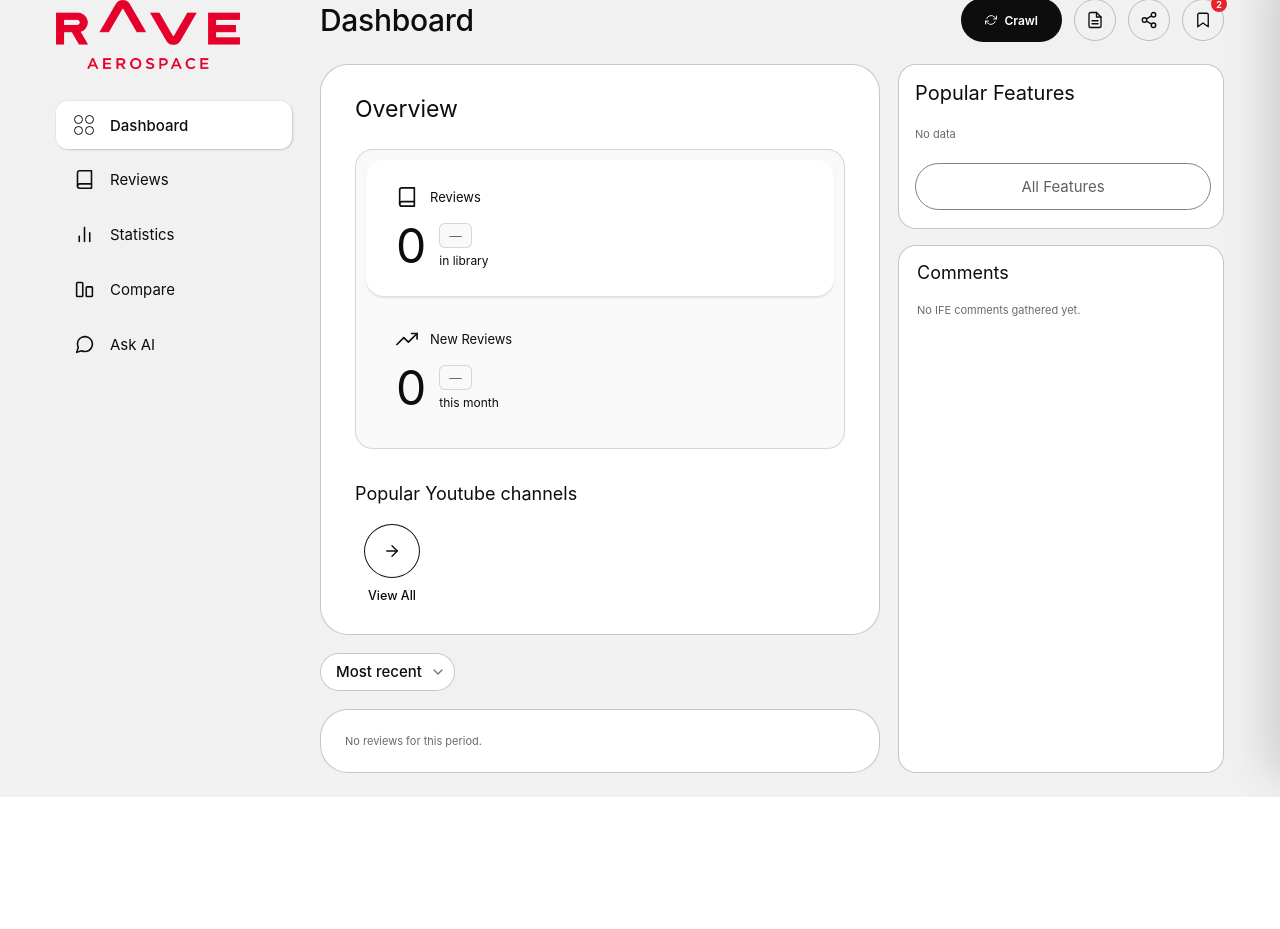
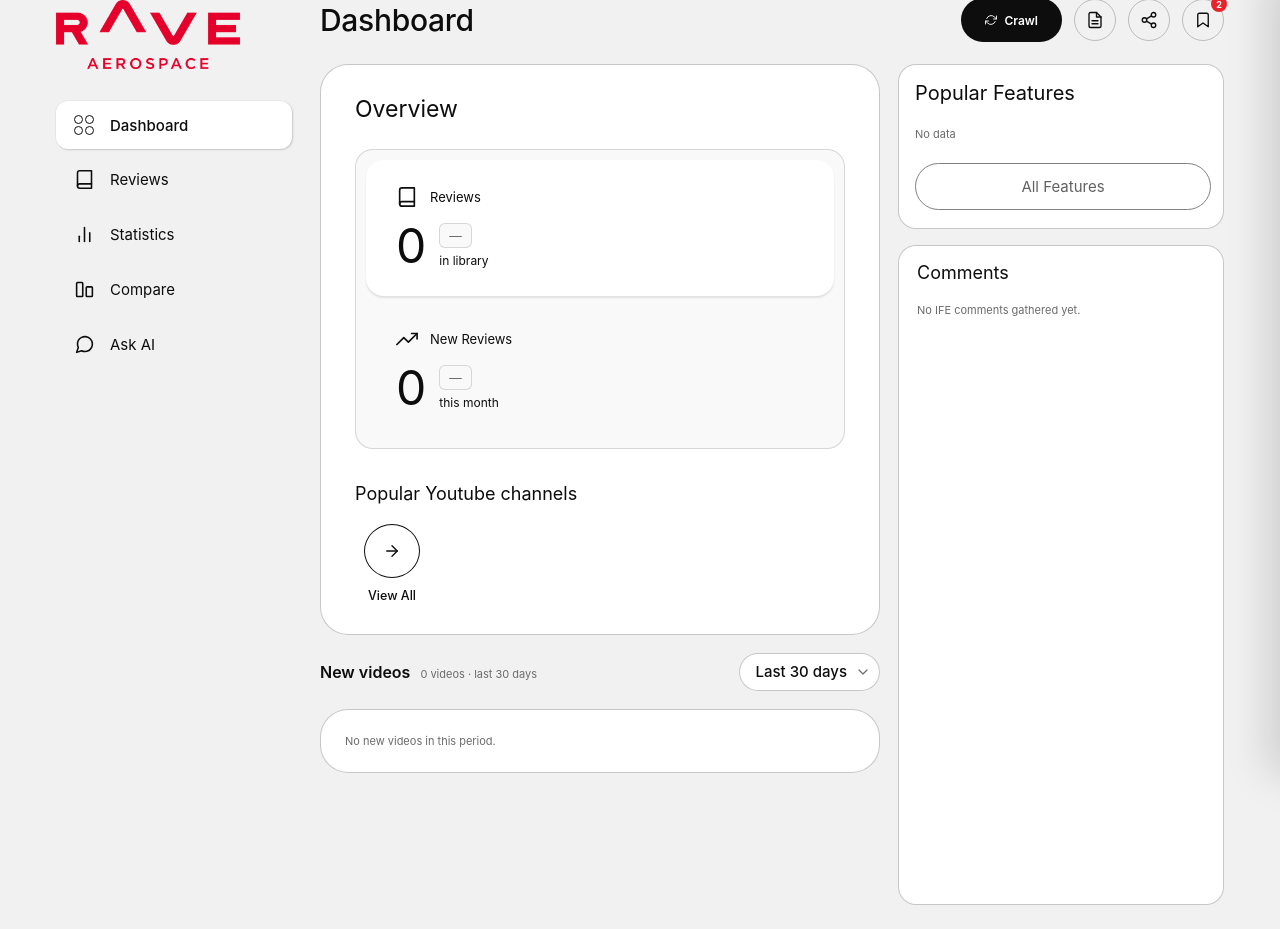
Before and after one commit to eviebngo/IFE-Review-Crawler, a Flask app: page / in a window 1280 px wide. Shown: the part 26-955 px from the top of the page. Before the commit the page ends 823 px from the top, so only its background shows below. Run offline with Flask 3, Linux system fonts and the light colour scheme; data that the repository does not hold is empty; parts of the project's set-up code (start-up, migrations or seed data) failed here and were passed over; some libraries are stand-ins or nearby versions.

Commit message:
feat: New videos feed with selectable timeframes on the Dashboard
Replaces the top-5 sort list with all videos published in a chosen window
(7/14/30/90/180/365 days), newest first, scrollable. Slim rows from the new
/api/recent endpoint; the modal fetches the full record on click.

```diff
--- a/app.py
+++ b/app.py
@@ -6,7 +6,7 @@ import re
 import socket
 import threading
 import time
-from datetime import datetime
+from datetime import datetime, timedelta
 from pathlib import Path
 from flask import Flask, render_template, request, jsonify, Response
 
@@ -151,6 +151,41 @@ def get_ife_reviews():
         })
     except Exception as e:
         return jsonify({"error": str(e)}), 500
+
+
+@app.route("/api/recent")
+def recent_reviews():
+    """Every review published within the last N days, newest first.
+    Slim rows (no captions/transcripts) so long windows stay light; the modal
+    fetches the full record via /api/review on click."""
+    try:
+        days = max(1, min(int(request.args.get("days", 30)), 3650))
+        data_manager.reload_from_disk()
+        cutoff = datetime.now() - timedelta(days=days)
+        rows = []
+        for r in data_manager.data.get("reviews", []):
+            pa = r.get("published_at") or ""
+            try:
+                dt = datetime.fromisoformat(pa.replace("Z", "+00:00")).replace(tzinfo=None)
+            except ValueError:
+                continue
+            if dt < cutoff:
+                continue
+            rows.append({
+                "url": r.get("url"), "title": r.get("title"), "year": r.get("year"),
+                "published_at": pa, "channel_title": r.get("channel_title"),
+                "source_name": r.get("source_name"), "media_type": r.get("media_type"),
+                "view_count": r.get("view_count"), "like_count": r.get("like_count"),
+                "ife_system": r.get("ife_system"),
+                "airlines_mentioned": (r.get("airlines_mentioned") or [])[:1],
+                "transcript_available": r.get("transcript_available"),
+                "transcript_excerpt": (r.get("transcript_excerpt") or "")[:160],
+                "chapters": [{"ife": True}] if any(c.get("ife") for c in (r.get("chapters") or [])) else [],
+            })
+        rows.sort(key=lambda x: x["published_at"], reverse=True)
+        return jsonify({"status": "success", "days": days, "total": len(rows), "rows": rows})
+    except Exception as e:
+        return jsonify({"status": "error", "error": str(e)}), 500
 
 
 @app.route("/api/review")
--- a/templates/index.html
+++ b/templates/index.html
@@ -154,6 +154,9 @@ svg{display:block}
 .afl-clr{font-size:13px;color:var(--gray);background:none;border:none;cursor:pointer;text-decoration:underline;margin-left:4px}
 .afl-clr:hover{color:var(--red)}
 @media(max-width:640px){.rthumb{width:120px;height:68px}.rtags{max-width:40%}}
+
+/* new videos feed: show the whole timeframe, scrolling within the card */
+#recent{max-height:66vh;overflow-y:auto;overscroll-behavior:contain}
 
 /* popular features */
 .pf{padding:16px 12px 18px 16px}
@@ -472,17 +475,11 @@ const FEAT_LABELS={entertainment_system:'IFE System',connectivity:'In-flight WiF
 const FEAT_IC={entertainment_system:'tv',connectivity:'wifi',wifi:'wifi','4k_display':'tv',bluetooth_audio:'bt',content:'play',quality:'tv',seat:'tv',usb_power:'tv',watch_party:'users',seat_chat:'chat',search:'search',tail_camera:'cam',moving_map:'globe'};
 
 let TAB='Dashboard';
-const S={reviews:[],summary:{},page:1,totalPages:1,total:0,perPage:50,agg:null,channels:null,comments:null,notes:{},filterOpts:null,filters:{},searchQ:'',channelFilter:'',channelLabel:'',recentSort:'recent',cmpA:'',cmpB:'',mRows:[],mIdx:-1};
-const SORT_OPTS=[['recent','Most recent'],['popular','Most popular'],['liked','Most liked'],['notes','Most notes']];
-function pubTs(r){if(r.published_at){const t=Date.parse(r.published_at);if(!isNaN(t))return t;}return (r.year||0)*1e10;}
-function noteCt(r){return (S.notes&&S.notes[r.url]&&S.notes[r.url].length)||0;}
-const RECENT_SORTS={
-  recent:(a,b)=>pubTs(b)-pubTs(a),
-  popular:(a,b)=>(b.view_count||0)-(a.view_count||0),
-  liked:(a,b)=>(b.like_count||0)-(a.like_count||0),
-  notes:(a,b)=>noteCt(b)-noteCt(a),
-};
-function curSortLbl(){var o=SORT_OPTS.find(function(x){return x[0]===S.recentSort;});return o?o[1]:SORT_OPTS[0][1];}
+const S={reviews:[],summary:{},page:1,totalPages:1,total:0,perPage:50,agg:null,channels:null,comments:null,notes:{},filterOpts:null,filters:{},searchQ:'',channelFilter:'',channelLabel:'',recentDays:'30',cmpA:'',cmpB:'',mRows:[],mIdx:-1};
+// Timeframes for the "New videos" feed — marketing checks in periodically and
+// wants everything published since their last visit, not a top-5.
+const TF_OPTS=[['7','Last 7 days'],['14','Last 14 days'],['30','Last 30 days'],['90','Last 3 months'],['180','Last 6 months'],['365','Last 12 months']];
+function curTfLbl(){var o=TF_OPTS.find(function(x){return x[0]===S.recentDays;});return o?o[1]:'Last 30 days';}
 const FACETS=[['airlines','Airline'],['ife_systems','System'],['ife_features','Feature'],['media_types','Type'],['years','Year'],['source_tiers','Source'],['transcript','Transcript'],['chapters','Chapters']];
 FACETS.forEach(([k])=>S.filters[k]=new Set());
 function facetLabel(k,v){return k==='ife_features'?(FEAT_LABELS[v]||v):(k==='airlines'?cap(String(v)):String(v));}
@@ -658,10 +655,13 @@ async function renderDashboard(){
       '<div class="ov-sub">Popular Youtube channels</div>'+
       '<div class="chans" id="chans"></div>'+
     '</div>'+
-    '<div class="sec-h"><div class="sortdd" id="sortDD">'+
-      '<button class="sortdd-b" id="sortBtn"><span class="lbl">'+curSortLbl()+'</span>'+ic('chevD',16)+'</button>'+
-      '<div class="sortdd-p hide" id="sortPanel">'+SORT_OPTS.map(function(o){return '<button class="sortdd-o'+(o[0]===S.recentSort?' on':'')+'" data-v="'+o[0]+'"><span>'+o[1]+'</span>'+ic('check',15)+'</button>';}).join('')+'</div>'+
-    '</div></div>'+
+    '<div class="sec-h" style="display:flex;justify-content:space-between;align-items:center;gap:12px">'+
+      '<div><span style="font-size:16px;font-weight:600">New videos</span><span class="t11" id="recentCount" style="margin-left:10px"></span></div>'+
+      '<div class="sortdd" id="tfDD">'+
+        '<button class="sortdd-b" id="tfBtn"><span class="lbl">'+curTfLbl()+'</span>'+ic('chevD',16)+'</button>'+
+        '<div class="sortdd-p hide" id="tfPanel">'+TF_OPTS.map(function(o){return '<button class="sortdd-o'+(o[0]===S.recentDays?' on':'')+'" data-v="'+o[0]+'"><span>'+o[1]+'</span>'+ic('check',15)+'</button>';}).join('')+'</div>'+
+      '</div>'+
+    '</div>'+
     '<div class="frame"><div class="rlist" id="recent"></div></div>'+
   '</div>'+
   '<div class="col-r">'+
@@ -686,7 +686,7 @@ async function renderDashboard(){
   va.addEventListener('click',()=>setTab('Statistics'));cbox.appendChild(va);
   // recent
   paintRecent();
-  wireDropdown('sortDD','sortBtn','sortPanel',v=>{S.recentSort=v;$('sortBtn').querySelector('.lbl').textContent=curSortLbl();paintRecent();});
+  wireDropdown('tfDD','tfBtn','tfPanel',v=>{S.recentDays=v;$('tfBtn').querySelector('.lbl').textContent=curTfLbl();paintRecent();});
   // features
   const fb=$('feats');
   if(!feats.length)fb.innerHTML='<div class="t11" style="padding:8px 0">No data</div>';
@@ -719,23 +719,22 @@ function wireDropdown(ddId,btnId,panelId,onSelect){
   document.addEventListener('click',close);
 }
 async function paintRecent(){
-  const box=$('recent');box.innerHTML='';
-  let rows;
-  if(S.recentSort==='notes'){
-    // Noted videos may not be in the loaded page — fetch them directly.
-    const urls=Object.keys(S.notes||{}).sort((a,b)=>S.notes[b].length-S.notes[a].length).slice(0,5);
-    rows=(await Promise.all(urls.map(async u=>{
-      let r=S.reviews.find(x=>x.url===u);
-      if(!r){try{const d=await (await fetch('/api/review?url='+encodeURIComponent(u))).json();if(d.status==='success')r=d.review;}catch{}}
-      return r;
-    }))).filter(Boolean);
-  } else {
-    rows=S.reviews.slice();
-    rows.sort(RECENT_SORTS[S.recentSort]||RECENT_SORTS.recent);
-    rows=rows.slice(0,5);
-  }
-  if(!rows.length){box.innerHTML='<div class="t11" style="padding:12px">'+(S.recentSort==='notes'?'No notes added yet.':'No reviews for this period.')+'</div>';return;}
-  rows.forEach(r=>box.appendChild(recentItem(r)));
+  const box=$('recent');box.innerHTML='<div class="state"><div class="spin"></div>Loading…</div>';
+  let d=null;
+  try{d=await (await fetch('/api/recent?days='+S.recentDays)).json();}catch{}
+  box.innerHTML='';
+  const rows=(d&&d.status==='success'&&d.rows)||[];
+  const cnt=$('recentCount');if(cnt)cnt.textContent=rows.length+' video'+(rows.length!==1?'s':'')+' · '+curTfLbl().toLowerCase();
+  if(!rows.length){box.innerHTML='<div class="t11" style="padding:12px">No new videos in this period.</div>';return;}
+  rows.forEach(r=>{r._slim=true;box.appendChild(recentItem(r));});
+  if(TAB==='Dashboard')syncCommentsHeight();
+}
+// Slim rows carry no captions — fetch the full record before opening the modal.
+async function openReviewSlim(url){
+  let r=null;
+  try{const d=await (await fetch('/api/review?url='+encodeURIComponent(url))).json();if(d.status==='success')r=d.review;}catch{}
+  if(r)openModal(0,[r]);
+  else if(url)window.open(url,'_blank','noopener');
 }
 function recentItem(r){
   const el=document.createElement('div');el.className='ritem';
@@ -755,7 +754,7 @@ function recentItem(r){
   '</div>';
   const fb=el.querySelector('.flagbtn');
   if(fb)fb.addEventListener('click',e=>{e.stopPropagation();const on=toggleFlag(r);fb.classList.toggle('on',on);});
-  el.addEventListener('click',e=>{if(e.target.closest('.flagbtn'))return;if(r.media_type!=='video'&&r.url){window.open(r.url,'_blank','noopener');return;}openModalFor(r);});
+  el.addEventListener('click',e=>{if(e.target.closest('.flagbtn'))return;if(r.media_type!=='video'&&r.url){window.open(r.url,'_blank','noopener');return;}if(r._slim){openReviewSlim(r.url);return;}openModalFor(r);});
   return el;
 }
 
```
